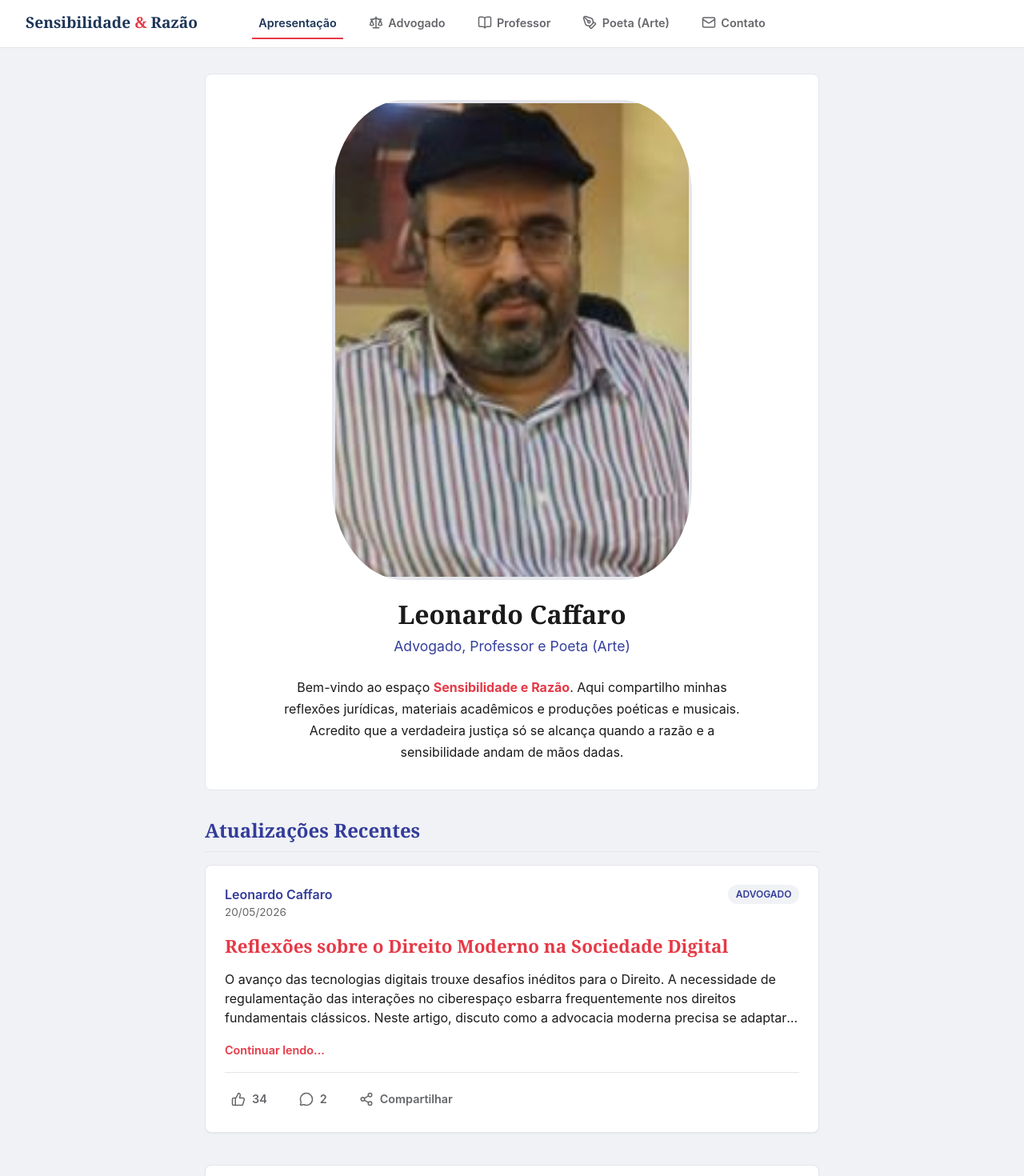
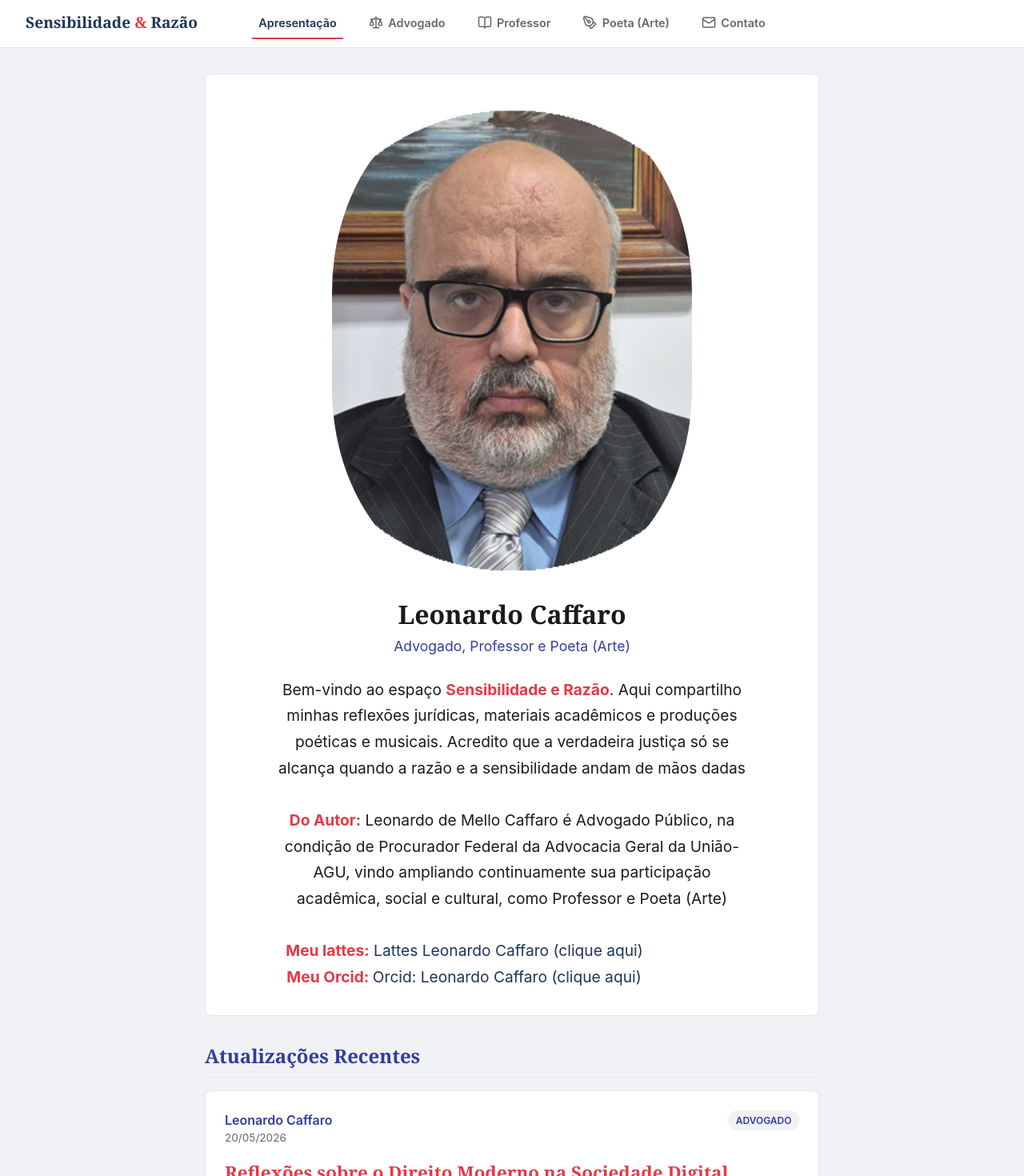
Before and after one commit to Felipe-Goncalves-Lima/ProjetoLeo, a React (Vite) app: page / in a window 1280 px wide. Shown: the top 1470 px of the page at 80% size. Built offline with nearby package versions, Linux system fonts and the light colour scheme.

Commit message:
Adiciondando informações na bio

```diff
--- a/src/pages/Contato.jsx
+++ b/src/pages/Contato.jsx
@@ -13,52 +13,47 @@ export function Contato() {
 
       <PageHeader>
         <Mail size={32} color="var(--color-primary-blue)" />
-        <h1 style={{color: '#1D3557'}}>Contato</h1>
+        <h1 style={{ color: '#1D3557' }}>Contato</h1>
       </PageHeader>
 
       <ContactGrid>
         <ContactInfo>
-          <h3 style={{color: '#ff0000f1'}}>Informações Diretas</h3>
-          <p style={{marginBottom: '2rem', color: 'var(--color-text-muted)'}}>
+          <h3 style={{ color: '#ff0000f1' }}>Informações Diretas</h3>
+          <p style={{ marginBottom: '2rem', color: 'var(--color-text-muted)' }}>
             Sinta-se à vontade para entrar em contato para consultas jurídicas, convites acadêmicos ou parcerias artísticas.
           </p>
 
           <InfoItem>
             <Mail color="var(--color-primary-blue)" />
-            <p style={{color: '#1D3557'}}>contato@leonardocaffaro.com.br</p>
+            <p style={{ color: '#1D3557' }}>contato@leonardocaffaro.com.br</p>
           </InfoItem>
 
           <InfoItem>
             <Phone color="var(--color-primary-blue)" />
-            <p style={{color: '#1D3557'}}>(21) 99605-7925</p>
-          </InfoItem>
-
-          <InfoItem>
-            <MapPin color="var(--color-primary-blue)" />
-            <p style={{color: '#1D3557'}}>Endereço do Escritório (Opcional)</p>
+            <p style={{ color: '#1D3557' }}>(21) 99605-7925</p>
           </InfoItem>
         </ContactInfo>
 
         <ContactForm onSubmit={(e) => e.preventDefault()}>
-          <h3 style={{color: '#ff0000f1', }}>Envie uma mensagem</h3>
+          <h3 style={{ color: '#ff0000f1', }}>Envie uma mensagem</h3>
 
           <FormGroup>
-            <Label htmlFor="name" style={{color: '#1D3557'}}>Nome Completo</Label>
+            <Label htmlFor="name" style={{ color: '#1D3557' }}>Nome Completo</Label>
             <Input type="text" id="name" placeholder="Seu nome" />
           </FormGroup>
 
           <FormGroup>
-            <Label htmlFor="email" style={{color: '#1D3557'}}>E-mail</Label>
+            <Label htmlFor="email" style={{ color: '#1D3557' }}>E-mail</Label>
             <Input type="email" id="email" placeholder="seu@email.com" />
           </FormGroup>
 
           <FormGroup>
-            <Label htmlFor="assunto" style={{color: '#1D3557'}}>Assunto</Label>
+            <Label htmlFor="assunto" style={{ color: '#1D3557' }}>Assunto</Label>
             <Input type="text" id="assunto" placeholder="Ex: Consulta Jurídica" />
           </FormGroup>
 
           <FormGroup>
-            <Label htmlFor="message" style={{color: '#1D3557'}}>Mensagem</Label>
+            <Label htmlFor="message" style={{ color: '#1D3557' }}>Mensagem</Label>
             <TextArea id="message" placeholder="Como posso ajudar?" />
           </FormGroup>
 
--- a/src/pages/Home.jsx
+++ b/src/pages/Home.jsx
@@ -3,7 +3,7 @@ import { Helmet } from 'react-helmet-async';
 import { HomeContainer, ProfileSection, ProfileImagePlaceholder, Title, Subtitle, Bio } from '../styles/homeStyle.jsx';
 import { Feed } from '../components/Feed';
 import { MOCK_POSTS } from '../data/mockData';
-import fotoPerfil from '../assets/imagemHomeLeo.jpg';
+import fotoPerfil from '../assets/leoHome.webp';
 
 
 
@@ -17,14 +17,19 @@ export function Home() {
 
       <ProfileSection>
         <ProfileImagePlaceholder>
-          <img src={fotoPerfil} alt="Foto de perfil de Leonardo Caffaro" style={{ width: '100%', height: '100%', borderRadius: '15%', objectFit: 'cover', border: '4px solid var(--color-border)' }} />
+          <img src={fotoPerfil} alt="Foto de perfil de Leonardo Caffaro" style={{ width: '100%', height: '100%', objectFit: 'cover'}} />
         </ProfileImagePlaceholder>
         <Title>Leonardo Caffaro</Title>
         <Subtitle style={{ color: '#101a8bd7' }}>Advogado, Professor e Poeta (Arte)</Subtitle>
-        <Bio>
+        <Bio style={{ textAlign: 'center', fontSize: '1.2rem'}}>
           Bem-vindo ao espaço <strong style={{ color: '#E63946' }}>Sensibilidade e Razão</strong>. Aqui compartilho minhas reflexões
           jurídicas, materiais acadêmicos e produções poéticas e musicais.
-          Acredito que a verdadeira justiça só se alcança quando a razão e a sensibilidade andam de mãos dadas.
+          Acredito que a verdadeira justiça só se alcança quando a razão e a sensibilidade andam de mãos dadas<br/><br/>
+          <strong style={{color: '#E63946'}}>Do Autor:</strong> Leonardo de Mello Caffaro é Advogado Público,
+          na condição de Procurador Federal da Advocacia Geral da União-AGU, vindo ampliando continuamente
+          sua participação acadêmica, social e cultural, como Professor e Poeta (Arte) <br/><br/>
+          <span style={{ color: '#E63946', marginRight: '119px' }}><strong>Meu lattes:</strong> <a href="https://lattes.cnpq.br/4791462285750057leonardocaffaro@gmail.com">Lattes Leonardo Caffaro (clique aqui)</a></span><br/>
+          <span style={{ color: '#E63946', marginRight: '120px' }}><strong>Meu Orcid: </strong><a href="https://orcid.org/0009-0006-9960-6556">Orcid: Leonardo Caffaro (clique aqui)</a></span>
         </Bio>
       </ProfileSection>
 
--- a/src/styles/homeStyle.jsx
+++ b/src/styles/homeStyle.jsx
@@ -33,18 +33,13 @@ export const ProfileImagePlaceholder = styled.div`
   width: 100%;
   max-width: 450px;
   aspect-ratio: 3 / 4;
-  border-radius: 20%;
-  background-color: var(--color-bg-secondary);
   margin: 0 auto 1.5rem;
-
-  display: flex;
-  align-items: center;
-  justify-content: center;
+  border-radius: 40%;
+  overflow: hidden;
+  position: relative;
 
   color: var(--color-text-muted);
   font-size: 0.9rem;
-
-  overflow: hidden;
 
   @media (max-width: 992px) {
     max-width: 380px;
```
Also changed, not shown: src/assets/leoHome.webp (added).
